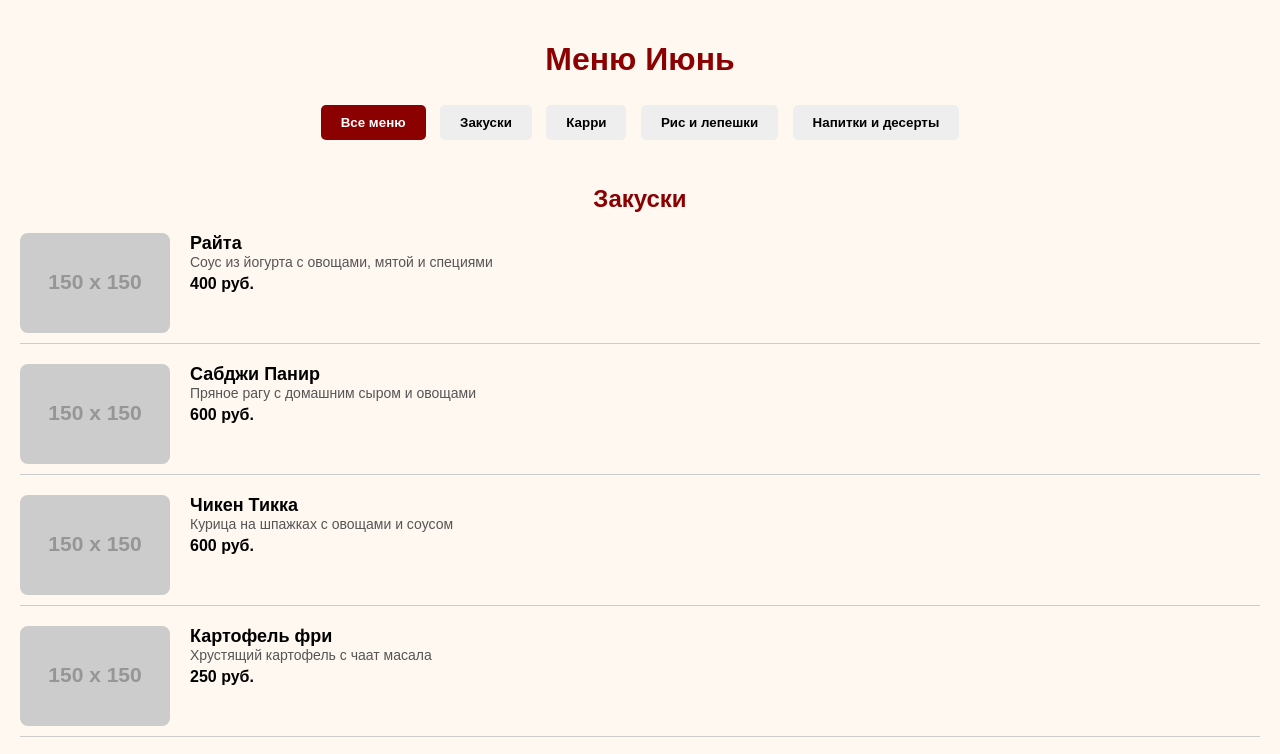
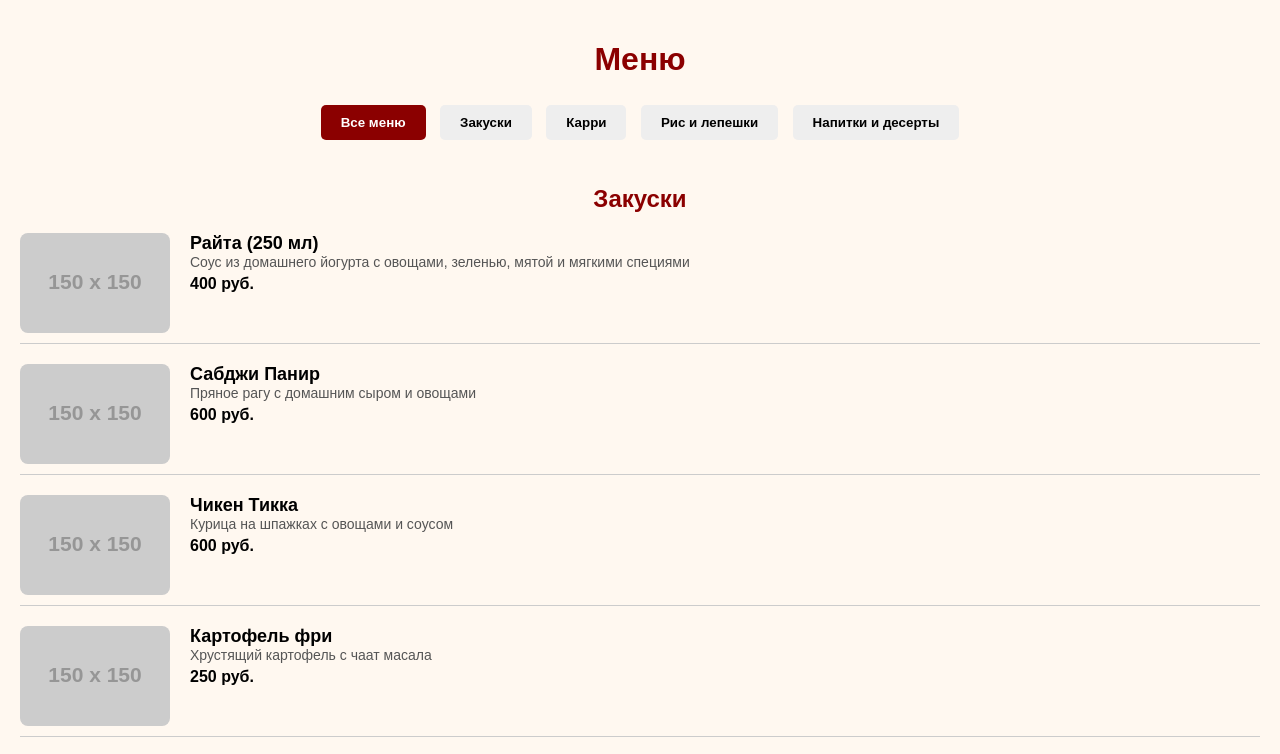
Before and after one commit to starscream001/vsev_india, a plain HTML site: page index.html in a window 1280 px wide. Shown: the top 754 px of the page. Drawn offline with Linux system fonts and the light colour scheme; placeholder pictures from the web are drawn by us.

Commit message:
Update index.html

```diff
--- a/index.html
+++ b/index.html
@@ -3,7 +3,7 @@
 <head>
   <meta charset="UTF-8" />
   <meta name="viewport" content="width=device-width, initial-scale=1.0"/>
-  <title>Индийское Меню</title>
+  <title>Невероятная Индия</title>
   <style>
     body { font-family: sans-serif; background: #fff8f0; margin: 0; padding: 20px; }
     h1, h2 { text-align: center; color: #8b0000; }
@@ -51,7 +51,7 @@
   </style>
 </head>
 <body>
-<h1>Меню Июнь</h1>
+<h1>Меню</h1>
 
 <div class="filters">
   <button class="filter-button active" data-category="all">Все меню</button>
@@ -64,12 +64,12 @@
 <!-- Блоки меню -->
 <div class="category zakuski active">
   <h2>Закуски</h2>
-  <div class="item"><img src="https://via.placeholder.com/150" alt="Райта"/><div class="info"><div class="title">Райта</div><div class="description">Соус из йогурта с овощами, мятой и специями</div><div class="price">400 руб.</div></div></div>
+  <div class="item"><img src="https://via.placeholder.com/150" alt="Райта"/><div class="info"><div class="title">Райта (250 мл)</div><div class="description">Соус из домашнего йогурта с овощами, зеленью, мятой и мягкими специями</div><div class="price">400 руб.</div></div></div>
   <div class="item"><img src="https://via.placeholder.com/150" alt="Сабджи Панир"/><div class="info"><div class="title">Сабджи Панир</div><div class="description">Пряное рагу с домашним сыром и овощами</div><div class="price">600 руб.</div></div></div>
   <div class="item"><img src="https://via.placeholder.com/150" alt="Чикен Тикка"/><div class="info"><div class="title">Чикен Тикка</div><div class="description">Курица на шпажках с овощами и соусом</div><div class="price">600 руб.</div></div></div>
   <div class="item"><img src="https://via.placeholder.com/150" alt="Картофель фри"/><div class="info"><div class="title">Картофель фри</div><div class="description">Хрустящий картофель с чаат масала</div><div class="price">250 руб.</div></div></div>
   <div class="item"><img src="https://via.placeholder.com/150" alt="Алу Зира"/><div class="info"><div class="title">Алу Зира</div><div class="description">Картофель с зирой и маслом гхи</div><div class="price">400 руб.</div></div></div>
-  <div class="item"><img src="https://via.placeholder.com/150" alt="Индийский салат"/><div class="info"><div class="title">Индийский салат</div><div class="description">Овощи с лимонно-мятной заправкой</div><div class="price">400 руб.</div></div></div>
+  <div class="item"><img src="https://via.placeholder.com/150" alt="Индийский зеленый салат"/><div class="info"><div class="title">Индийский салат</div><div class="description">Овощи с лимонно-мятной заправкой</div><div class="price">400 руб.</div></div></div>
 </div>
 
 <div class="category karri active">
```
